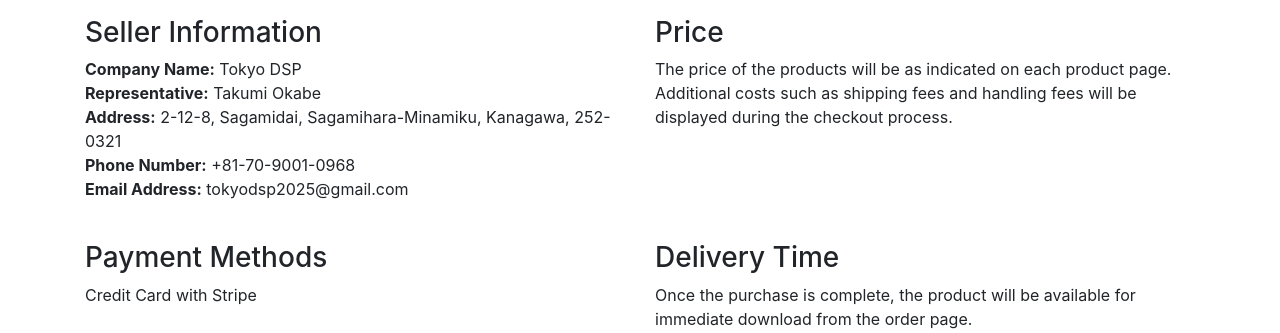
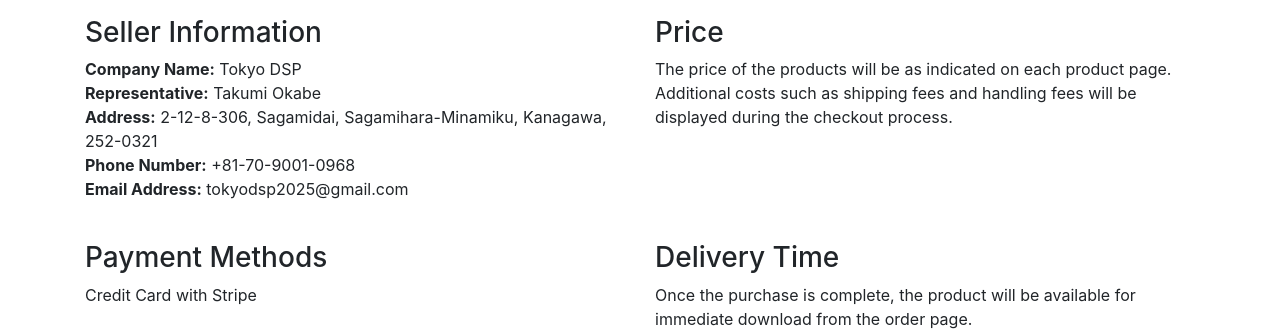
Before and after one commit to Babelien/TokyoDSP, a Django app: page /legal_information/ in a window 1280 px wide. Shown: the part 162-495 px from the top of the page. Run offline with Django 4.2, Linux system fonts and the light colour scheme; parts of the project's set-up code (start-up, migrations or seed data) failed here and were passed over; some libraries are stand-ins or nearby versions.

Commit message:
update legal info

```diff
--- a/templates/pages/legal_information.html
+++ b/templates/pages/legal_information.html
@@ -10,7 +10,7 @@
             <ul class="list-unstyled">
                 <li><strong>Company Name:</strong> Tokyo DSP</li>
                 <li><strong>Representative:</strong> Takumi Okabe</li>
-                <li><strong>Address:</strong> 2-12-8, Sagamidai, Sagamihara-Minamiku, Kanagawa, 252-0321</li>
+                <li><strong>Address:</strong> 2-12-8-306, Sagamidai, Sagamihara-Minamiku, Kanagawa, 252-0321</li>
                 <li><strong>Phone Number:</strong> +81-70-9001-0968</li>
                 <li><strong>Email Address:</strong> tokyodsp2025@gmail.com</li>
             </ul>
```
